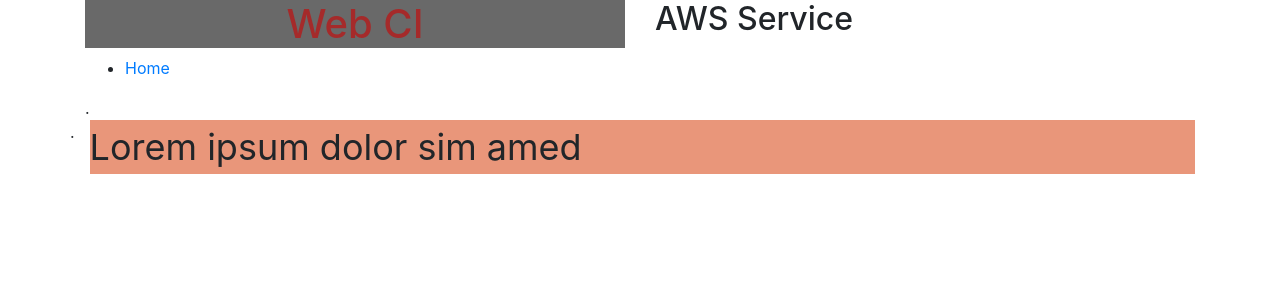
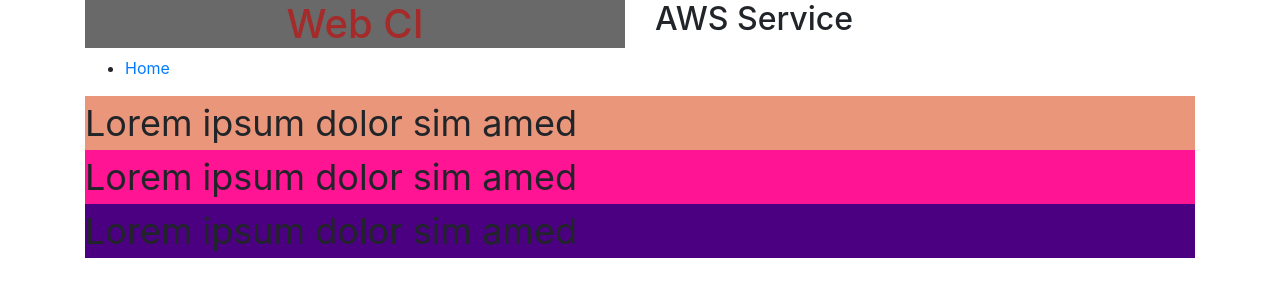
Before and after one commit to alianinhoaws/WebCI2, a plain HTML site: page index.html in a window 1280 px wide. Drawn offline with Linux system fonts and the light colour scheme.

Commit message:
Added more lorem ipsum

```diff
--- a/css/main.css
+++ b/css/main.css
@@ -9,3 +9,11 @@ h1{
     font-size: 36px;
     background-color: darksalmon;
 }
+.text1 {
+    font-size: 36px;
+    background-color: deeppink;
+}
+.text2 {
+    font-size: 36px;
+    background-color: indigo;
+}
--- a/index.html
+++ b/index.html
@@ -23,13 +23,20 @@
                 </ul>
             </div>
         </div>
-        .
         <div class="row">
-            .
             <div class="col">
                 <div class="text">Lorem ipsum dolor sim amed</div>
             </div>
-
+        </div>
+        <div class="row">
+            <div class="col">
+                <div class="text1">Lorem ipsum dolor sim amed</div>
+            </div>
+        </div>
+        <div class="row">
+            <div class="col">
+                <div class="text2">Lorem ipsum dolor sim amed</div>
+            </div>
         </div>
 
     </div>
```
